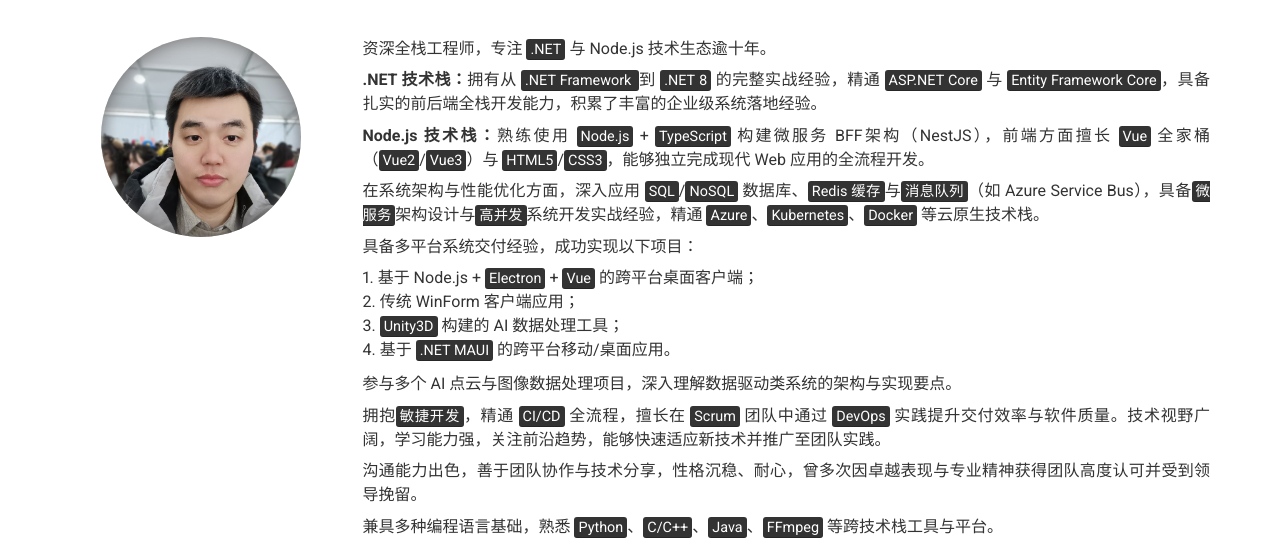
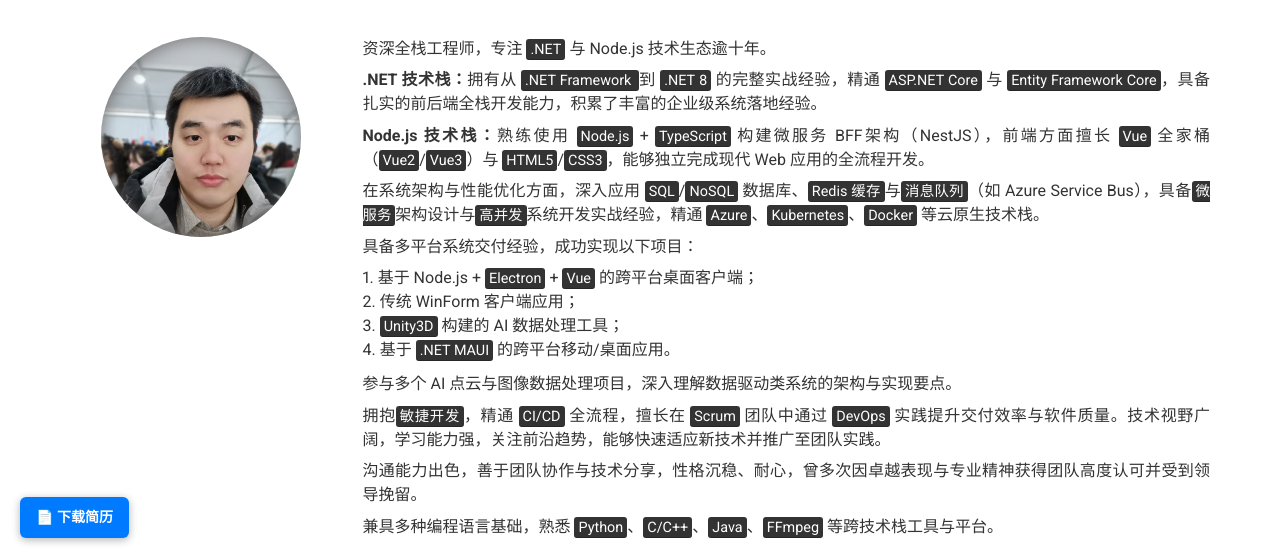
Before and after one commit to FQLin/resume.fqlin.github.io, a plain HTML site: page index.html in a window 1280 px wide. Shown: the part 242-800 px from the top of the page. Drawn offline with nearby package versions, Linux system fonts and the light colour scheme.

Commit message:
添加简历下载功能

```diff
--- a/css/main.css
+++ b/css/main.css
@@ -747,3 +747,29 @@
         gap: 6px;
     }
 }
+/*下载简历*/
+#download-resume-button {
+    position: fixed !important;
+    bottom: 20px !important;
+    left: 20px !important;
+    background-color: #007bff !important;
+    color: white !important;
+    padding: 10px 16px !important;
+    border-radius: 6px !important;
+    font-weight: bold !important;
+    text-decoration: none !important;
+    box-shadow: 0 2px 8px rgba(0, 0, 0, 0.3) !important;
+    z-index: 9999 !important;
+    font-size: 14px !important;
+    opacity: 1 !important;
+    transform: translateX(0) !important;
+    transition: opacity 0.6s ease, transform 0.6s ease !important;
+    cursor: pointer !important;
+    display: inline-block !important;
+}
+
+#download-resume-button.hidden {
+    opacity: 0 !important;
+    transform: translateX(-100%) !important;
+    pointer-events: none !important;
+}
--- a/index.html
+++ b/index.html
@@ -32,7 +32,7 @@
             }
         </script>
         <!-- End Jekyll SEO tag -->
-        <link rel="stylesheet" href="/css/main.css" />
+        <link rel="stylesheet" href="/css/main.css?v=3" />
         <link
             rel="shortcut icon"
             type="image/x-icon"
@@ -45,6 +45,23 @@
                 <div class="col-xs-12 col-sm-6 col-md-6 col-lg-8 header-left">
                     <h1>范庆林</h1>
                     <h2>全栈开发工程师</h2>
+                    <!-- <div style="margin: 20px 0; text-align: right">
+                        <a
+                            href="/assets/范庆林.pdf"
+                            download
+                            class="btn btn-download"
+                            style="
+                                background-color: #007bff;
+                                color: white;
+                                padding: 10px 16px;
+                                text-decoration: none;
+                                border-radius: 6px;
+                                font-weight: bold;
+                            "
+                        >
+                            📄 下载 PDF 简历
+                        </a>
+                    </div> -->
                 </div>
                 <div
                     class="col-xs-12 col-sm-6 col-md-6 col-lg-4 header-right"
@@ -90,6 +107,24 @@
                         </div>
                     </div>
                 </div>
+                <!-- <div class="col-xs-12 col-sm-12" style="margin-top: 10px">
+                    <a
+                        href="/assets/范庆林.pdf"
+                        download
+                        style="
+                            display: inline-block;
+                            background-color: #007bff;
+                            color: white;
+                            padding: 8px 16px;
+                            text-decoration: none;
+                            border-radius: 5px;
+                            font-size: 14px;
+                            font-weight: bold;
+                        "
+                    >
+                        📄 下载 PDF 简历
+                    </a>
+                </div> -->
             </div>
         </div>
         <main class="page-content" aria-label="Content">
@@ -1682,5 +1717,53 @@
                 <span>Hosted by Netlify</span>
             </p>
         </div>
+        <a href="/assets/范庆林.pdf" download id="download-resume-button">
+            📄 下载简历
+        </a>
+        <!-- <style>
+            #download-resume-button {
+                position: fixed;
+                bottom: 20px;
+                left: 20px;
+                background-color: #007bff;
+                color: white;
+                padding: 10px 16px;
+                border-radius: 6px;
+                font-weight: bold;
+                text-decoration: none;
+                box-shadow: 0 2px 8px rgba(0, 0, 0, 0.3);
+                z-index: 9999;
+                font-size: 14px;
+                opacity: 1;
+                transform: translateX(0);
+                transition: opacity 0.6s ease, transform 0.6s ease;
+            }
+
+            #download-resume-button.hidden {
+                opacity: 0;
+                transform: translateX(-100%);
+                pointer-events: none;
+            }
+        </style> -->
+        <script>
+            const btn = document.getElementById("download-resume-button");
+            let hideTimeout;
+
+            function showButton() {
+                btn.classList.remove("hidden");
+                clearTimeout(hideTimeout);
+                hideTimeout = setTimeout(() => {
+                    btn.classList.add("hidden");
+                }, 5000); // 5秒后隐藏
+            }
+
+            // 初始延迟隐藏
+            hideTimeout = setTimeout(() => {
+                btn.classList.add("hidden");
+            }, 5000);
+
+            // 监听滚动显示按钮
+            window.addEventListener("scroll", showButton, { passive: true });
+        </script>
     </body>
 </html>
```
Also changed, not shown: 1 other file.
